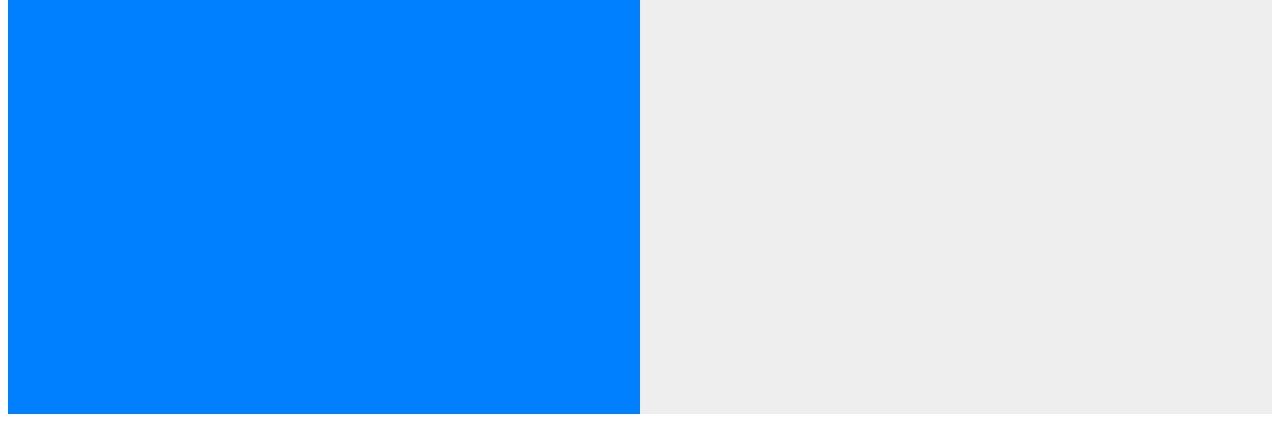
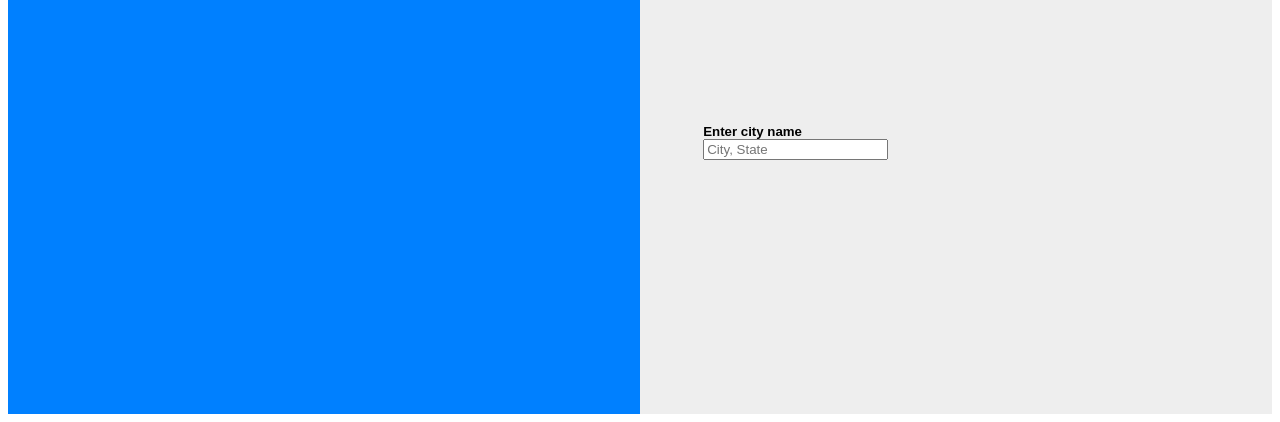
Before and after one commit to ajithcravi/Weather-App-V-1.0, a plain HTML site: page index.html in a window 1280 px wide. Shown: the part 378-800 px from the top of the page. Drawn offline with Linux system fonts and the light colour scheme.

Commit message:
.html updated with position of the search bar

```diff
--- a/style.css
+++ b/style.css
@@ -53,5 +53,6 @@ Description: This is a weather app that shows weather of pre-defined some cities
 }
 
 #search{
-    margin-top: 30%;
+    position: fixed;
+    top: 60%;
 }
```
